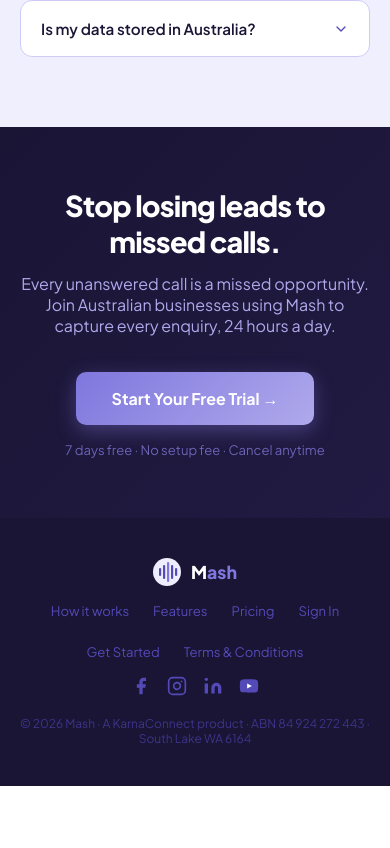
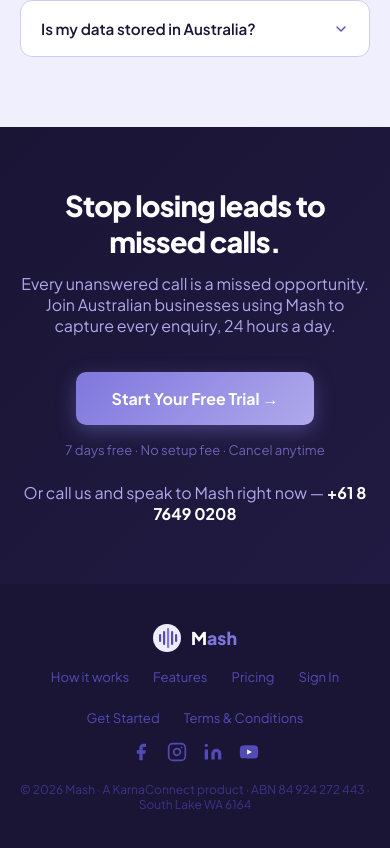
Before and after one commit to KarnaConnect/mashai-website, a Next.js app: page / in a window 390 px wide. Shown: the part 7761-8609 px from the top of the page. Before the commit the page ends 8547 px from the top, so only its background shows below. Built offline with nearby package versions, Linux system fonts and the light colour scheme.

Commit message:
Add phone number to CTA section

```diff
--- a/pages/index.js
+++ b/pages/index.js
@@ -518,6 +518,10 @@
             Start Your Free Trial →
           </button>
           <p className="cta-note">7 days free · No setup fee · Cancel anytime</p>
+          <p style={{marginTop:'24px',fontSize:'1rem',color:'#AFA9EC'}}>
+            Or call us and speak to Mash right now —{' '}
+            <a href="tel:+61874900208" style={{color:'#fff',fontWeight:'700',textDecoration:'none'}}>+61 8 7649 0208</a>
+          </p>
         </div>
       </section>
 
```
